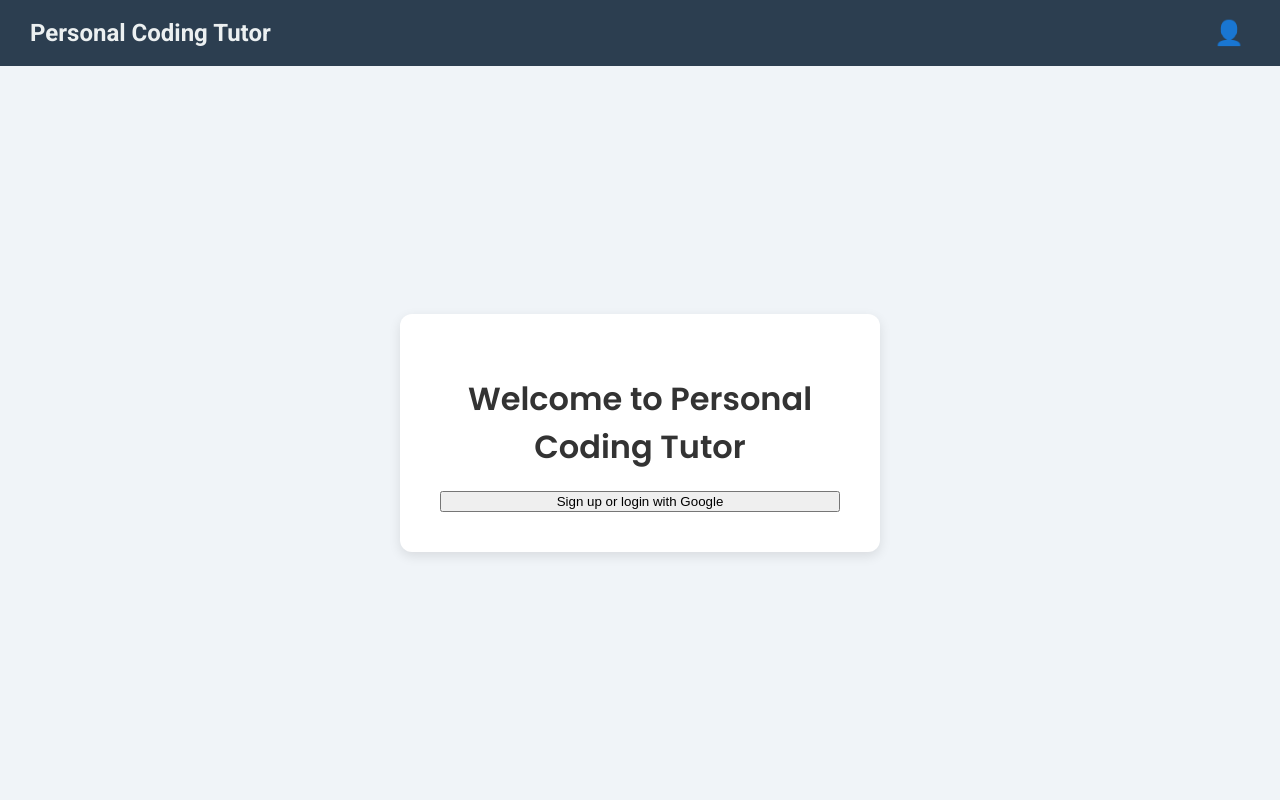
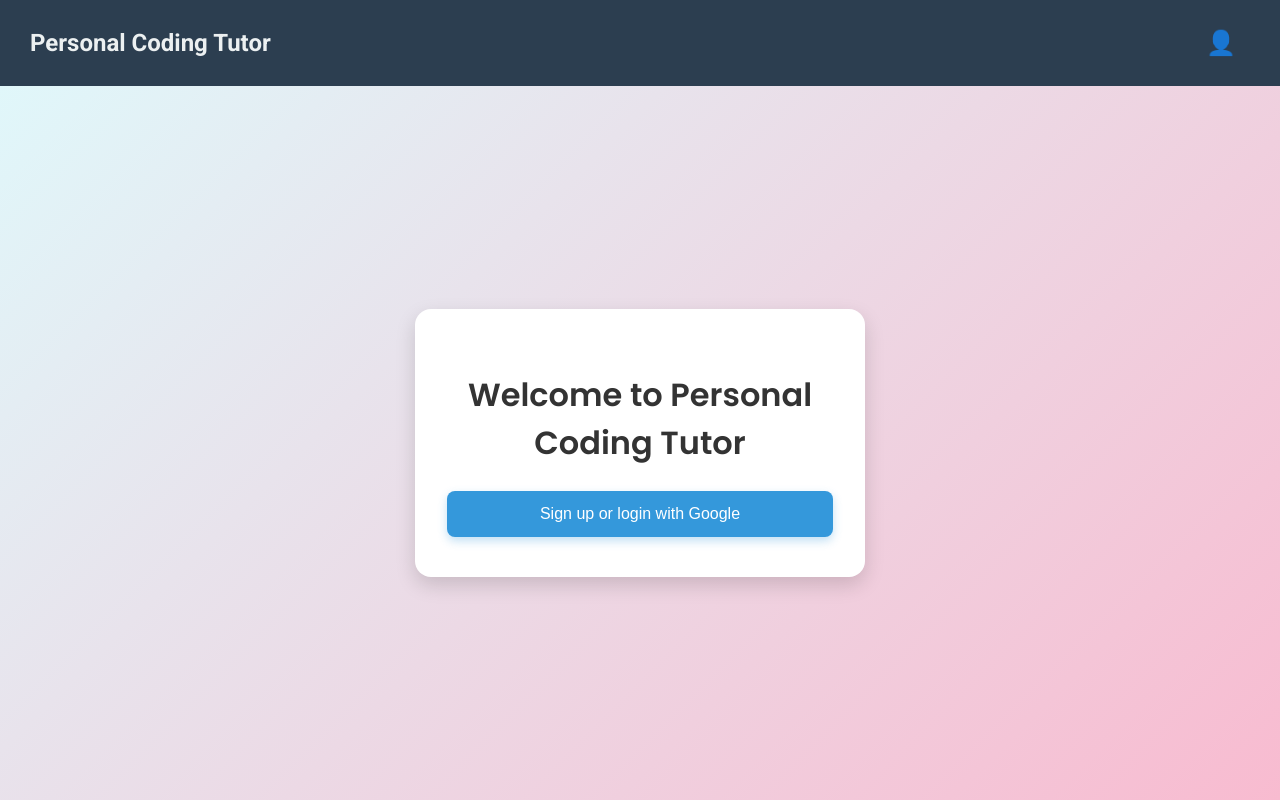
Before and after one commit to freakythunder/Tutor-frontend, a React (Create React App) app: page / in a window 1280 px wide. Built offline with nearby package versions, Linux system fonts and the light colour scheme; no server answers; sample sign-in values are in the browser's storage.

Commit message:
auth flow added

```diff
--- a/src/Styles/HomePage.module.css
+++ b/src/Styles/HomePage.module.css
@@ -1,87 +1,117 @@
 /* src/Styles/HomePage.module.css */
+
+@import url('https://fonts.googleapis.com/css2?family=Poppins:wght@400;500;600;700&display=swap');
+
+* {
+  box-sizing: border-box;
+}
+
+body, html {
+  margin: 0;
+  padding: 0;
+  font-family: 'Poppins', sans-serif;
+}
+
 .homePage {
   display: flex;
   justify-content: center;
   align-items: center;
-  height: 100%;
-  background-color: #f0f4f8; /* Light background for a fresh look */
+  height: 100vh;
+  background: linear-gradient(135deg, #e0f7fa, #f8bbd0);
   padding: 20px;
 }
 
 .container {
-  background-color: white;
-  border-radius: 12px;
-  box-shadow: 0 4px 12px rgba(0, 0, 0, 0.1);
-  padding: 40px;
-  max-width: 400px; /* Limit the width for better focus */
+  background: #ffffff;
+  border-radius: 16px;
+  box-shadow: 0 8px 20px rgba(0, 0, 0, 0.15);
+  padding: 40px 32px;
+  max-width: 450px;
   width: 100%;
   text-align: center;
+  transition: transform 0.3s ease, box-shadow 0.3s ease;
+}
+
+.container:hover {
+  transform: translateY(-4px);
+  box-shadow: 0 12px 24px rgba(0, 0, 0, 0.2);
 }
 
 h1 {
-  font-family: 'Poppins', sans-serif;
+  font-size: 2rem;
   font-weight: 600;
-  color: #2c3e50; /* Darker text for better readability */
-  margin-bottom: 20px;
-}
-
-h2 {
-  font-family: 'Poppins', sans-serif;
-  font-weight: 500;
-  color: #3498db; /* Primary color for headings */
-  margin-bottom: 20px;
+  color: #333;
+  margin-bottom: 24px;
 }
 
 .authForm {
   display: flex;
   flex-direction: column;
-  gap: 16px; /* Space between form elements */
+  align-items: center;
+  gap: 20px;
+}
+
+button {
+  width: 100%;
+  padding: 14px;
+  font-size: 16px;
+  border-radius: 8px;
+  border: none;
+  font-weight: 500;
+  cursor: pointer;
+  transition: all 0.3s ease;
+}
+
+button[type="button"] {
+  background-color: #3498db;
+  color: #ffffff;
+  box-shadow: 0 4px 10px rgba(52, 152, 219, 0.3);
+}
+
+button[type="button"]:hover {
+  background-color: #2980b9;
+  box-shadow: 0 6px 12px rgba(41, 128, 185, 0.3);
+}
+
+.loadingScreen {
+  font-size: 1.1rem;
+  color: #555;
+  font-weight: 500;
+}
+
+.error {
+  color: #e74c3c;
+  font-size: 0.9rem;
+  margin-top: 12px;
 }
 
 input[type="text"],
 input[type="password"] {
+  width: 100%;
   padding: 12px;
-  border: 1px solid #ddd;
+  border: 1px solid #ccc;
   border-radius: 8px;
   font-size: 16px;
-  transition: border-color 0.3s ease;
+  transition: all 0.3s ease;
 }
 
 input[type="text"]:focus,
 input[type="password"]:focus {
-  border-color: #3498db; /* Highlight border on focus */
+  border-color: #3498db;
+  box-shadow: 0 0 6px rgba(52, 152, 219, 0.3);
   outline: none;
-}
-
-.submitButton {
-  background-color: #3498db;
-  color: white;
-  padding: 12px;
-  border: none;
-  border-radius: 8px;
-  font-size: 16px;
-  cursor: pointer;
-  transition: background-color 0.3s ease;
-}
-
-.submitButton:hover {
-  background-color: #2980b9; /* Darker shade on hover */
-}
-
-.error {
-  color: #e74c3c; /* Red for error messages */
-  margin-top: 10px;
 }
 
 .switchButton {
   background: none;
   border: none;
   color: #3498db;
+  font-size: 0.9rem;
+  text-decoration: underline;
   cursor: pointer;
-  font-size: 14px;
-  text-decoration: underline;
+  transition: color 0.3s ease;
 }
 
 .switchButton:hover {
-  color: #2980b9; /* Darker shade on hover */
+  color: #2980b9;
 }
--- a/src/components/HomePage.tsx
+++ b/src/components/HomePage.tsx
@@ -16,35 +16,23 @@ const HomePage: React.FC = () => {
   useEffect(() => {
     const authenticateUser = async () => {
       if (isAuthenticated && user) {
-        setLoading(true); // Show loading screen
+        setLoading(true);
 
         const username = user.email;
-        const password = user.name; // Adjust this if necessary
-        const endpoint = '/auth/login';
+        const password = user.name;
 
         try {
-          const response = await api.post(endpoint, {
-            username,
-            password
-          });
-
-          console.log('Auth response:', response.data.data); // Debug log
-
-          if (response.data && response.data.data) {
+          const response = await api.post('/auth/login', { username, password });
+          if (response.data?.data) {
             login(username, response.data.data.token);
             navigate('/main');
           } else {
             setErrorMessage('Invalid response from server');
-            console.error('Invalid response structure:', response.data);
           }
         } catch (error: any) {
-          const errorMsg = error.response?.data?.message ||
-                          error.message ||
-                          'Failed to authenticate. Please try again.';
-          setErrorMessage(errorMsg);
-          console.error('Authentication error:', error);
+          setErrorMessage(error.response?.data?.message || 'Failed to authenticate.');
         } finally {
-          setLoading(false); // Hide loading screen when done
+          setLoading(false);
         }
       }
     };
@@ -54,13 +42,13 @@ const HomePage: React.FC = () => {
 
   const handleGoogleLogin = () => {
     setErrorMessage('');
-    loginWithRedirect(); // Initiates Google login
+    loginWithRedirect();
   };
 
   return (
-    <div className={styles.homePage}>
+    <main className={styles.homePage}>
       {loading ? (
-        <div className={styles.loadingScreen}>
+        <div className={styles.loadingScreen} aria-live="polite">
           <p>Loading, please wait...</p>
         </div>
       ) : (
@@ -68,11 +56,13 @@ const HomePage: React.FC = () => {
           <h1>Welcome to Personal Coding Tutor</h1>
           <form className={styles.authForm}>
             {errorMessage && <div className={styles.error}>{errorMessage}</div>}
-            <button type="button" onClick={handleGoogleLogin}>Sign up or login with Google</button>
+            <button type="button" onClick={handleGoogleLogin}>
+              Sign up or login with Google
+            </button>
           </form>
         </div>
       )}
-    </div>
+    </main>
   );
 };
 
--- a/src/components/Navbar.tsx
+++ b/src/components/Navbar.tsx
@@ -1,4 +1,3 @@
-// src/components/Navbar.tsx
 import React, { useState } from 'react';
 import { useNavigate } from 'react-router-dom';
 import styles from '../Styles/Navbar.module.css';
@@ -9,28 +8,26 @@ import { useAuth0 } from "@auth0/auth0-react";
 const Navbar: React.FC = () => {
   const navigate = useNavigate();
   const [isMenuOpen, setIsMenuOpen] = useState(false);
-  const { username, isAuthenticated,  localLogout } = useAuth(); // Corrected logout function name
+  const { username, isAuthenticated, localLogout } = useAuth();
   const { logout } = useAuth0();
 
   const handleLogout = async () => {
     try {
-      console.log('Attempting to log out'); // Debug log to confirm function execution
+      console.log('Attempting to log out'); // Log start of logout
 
       // Send logout request to backend
       const response = await api.post('/auth/logout');
-      if(response){
-        console.log('Logout response:', response); // Debug log for successful response
+      console.log('Backend logout successful:', response); // Log backend success response
 
-        // Call local logout method to clear local storage and state
-        localLogout();
+      // Perform local logout actions to clear local storage and auth state
+      localLogout();
+      setIsMenuOpen(false);
 
-        // Close menu and navigate to home
-        setIsMenuOpen(false);
-        navigate('/');
-      }
-      else{
-        handleLogout();
-      }
+      // Temporary delay before Auth0 logout to ensure backend completion
+      setTimeout(() => {
+        console.log('Executing Auth0 logout'); // Log before Auth0 logout
+        logout({ logoutParams: { returnTo: window.location.origin } });
+      }, 1000); // Half a second delay to ensure backend completion
 
     } catch (error) {
       console.error('Logout request failed:', error);
@@ -43,14 +40,14 @@ const Navbar: React.FC = () => {
 
       // Perform local logout even if backend logout fails
       localLogout();
-      navigate('/');
+      setIsMenuOpen(false);
+
+      // Trigger Auth0 logout in case backend logout fails
+      setTimeout(() => {
+        console.log('Executing Auth0 logout after backend error'); // Log in case of backend failure
+        logout({ logoutParams: { returnTo: window.location.origin } });
+      }, 500);
     }
-  };
-
-
-  const handleCombinedLogout = async () => {
-    await handleLogout(); // Ensure backend logout is completed first
-    logout({ logoutParams: { returnTo: window.location.origin } });
   };
 
   const toggleMenu = () => {
@@ -69,16 +66,17 @@ const Navbar: React.FC = () => {
             {isMenuOpen && (
               <div className={styles.dropdown}>
                 <span className={styles.username}>{username}</span>
-                <button onClick={handleCombinedLogout} className={styles.logoutButton}>Logout</button>
+                <button onClick={handleLogout} className={styles.logoutButton}>
+                  Logout
+                </button>
               </div>
             )}
           </div>
-        ) : (
-          <button onClick={() => navigate('/')} className={styles.loginButton}>Login</button>
-        )}
+        ) : null}
       </div>
     </nav>
   );
-};
+
+}
 
 export default Navbar;
```
